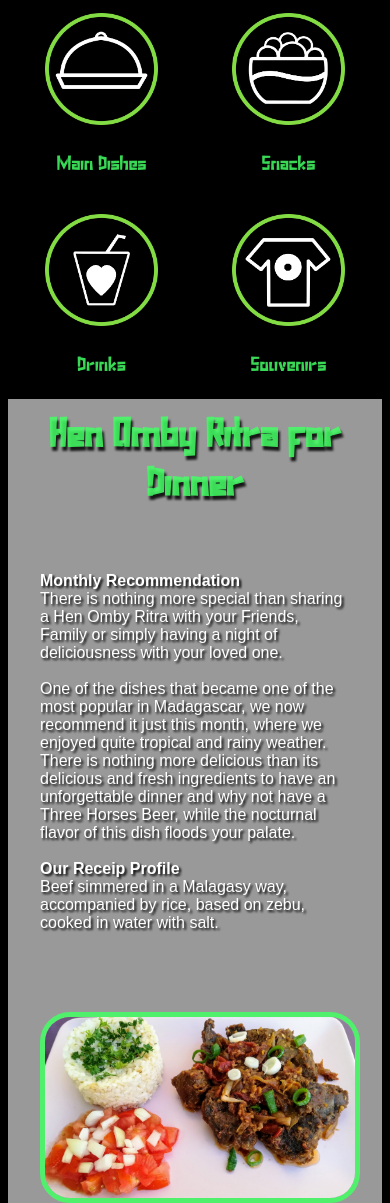
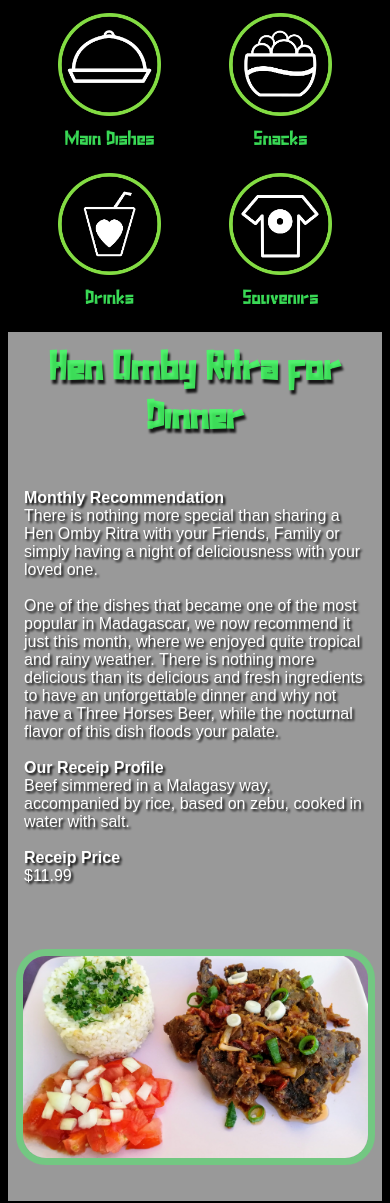
Before and after one commit to IngoForrerNuila/AyeAye---Restaurant, a plain HTML site: page index.html in a window 390 px wide. Shown: the part 204-1407 px from the top of the page. Drawn offline with Linux system fonts and the light colour scheme.

Commit message:
general-changes-12

```diff
--- a/index.html
+++ b/index.html
@@ -36,7 +36,7 @@
             </div>
 
         </div>
-        <div class="parent">
+        <div class="parent-icons">
             <div class="child1">
                 <img class="responsive_img icons-menu" src="img/main-dish-icon.png">
                 <p class="icon-text">Main Dishes</p>
@@ -71,7 +71,10 @@
                 and why not have a Three Horses Beer, while the nocturnal flavor of this dish floods your palate.<br><br>
 
                 <b>Our Receip Profile</b><br>
-                Beef simmered in a Malagasy way, accompanied by rice, based on zebu, cooked in water with salt.
+                Beef simmered in a Malagasy way, accompanied by rice, based on zebu, cooked in water with salt.<br><br>
+
+                <b>Receip Price</b><br>
+                $11.99
 
             </p>
         </div>
--- a/style.css
+++ b/style.css
@@ -74,15 +74,6 @@ nav{
   object-fit: cover;
 }
 
-.parent {
-  display: grid;
-  grid-template-columns: repeat(4, 1fr);
-  grid-template-rows: 1fr;
-  grid-column-gap: 0px;
-  grid-row-gap: 0px;
-
-  }
-
 .monthly-dish{
   display: grid;
   grid-template-columns: repeat(2, 1fr);
@@ -103,25 +94,35 @@ nav{
 .monthly-dish-profile{
     color:rgb(255, 255, 255);
     font-family: "arial";
-    padding: 2rem;
+    padding: 1rem;
     filter: drop-shadow(2px 2px 1px #000000);
   }
 
   .monthly-dish-image{
     border-radius: 30px;
-    border: 5px solid #43ff64d9;
+    border: 7px solid #43ff6672;
+    /*filter: drop-shadow(3px 6px 1px #000000);*/
   }
 
   .monthly-dish-image-padding{
     padding: 2rem;
   }
 
+  .parent-icons {
+    display: grid;
+    grid-template-columns: repeat(4, 1fr);
+    grid-template-rows: 1fr;
+    grid-column-gap: 0px;
+    grid-row-gap: 0px;
+    padding: 1rem;
+    padding-bottom: 0rem;
+
+  }
   .icons-menu{
     width: 30%;
     display: block;
     margin-left: auto;
     margin-right: auto;
-    padding: 1rem;
     animation-duration: 1s;
     animation-name: rising;
     animation-iteration-count: infinite;
@@ -141,7 +142,7 @@ nav{
 }
 
   @media screen and (max-width: 960px) {
-    .parent {
+    .parent-icons {
       display: grid;
       grid-template-columns: repeat(2, 1fr);
       grid-template-rows: 3fr;
@@ -152,6 +153,15 @@ nav{
     .monthly-dish{
       display: grid;
       grid-template-columns: repeat(1, 1fr);
+    }
+
+    .monthly-dish-profile{
+    padding: 1rem;
+    }
+
+    .monthly-dish-image-padding{
+      padding-right:  1.3rem;
+      padding-left: 0.5rem;
     }
 
     .icons-menu{
```
Lines whose indentation alone changed are shown as unchanged.
